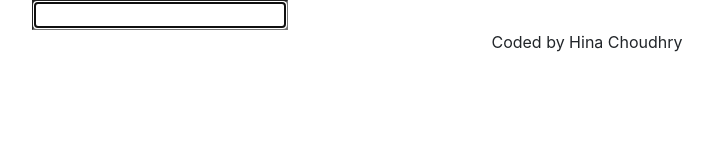
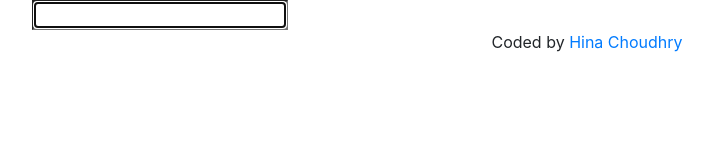
Before and after one commit to HinaChoudhry/react-dictionary-project, a React (Create React App) app: page / in a window 1280 px wide. Shown: the top 160 px of the page, without its empty margins (53-766 px from the left). Built offline with nearby package versions, Linux system fonts and the light colour scheme.

Commit message:
Added url for Github

```diff
--- a/src/App.js
+++ b/src/App.js
@@ -9,7 +9,12 @@
         <main>
           <Dictionary />
         </main>
-        <footer className="text-center">Coded by Hina Choudhry</footer>
+        <footer className="text-center">
+          Coded by{" "}
+          <a href="https://github.com/HinaChoudhry" target="_blank">
+            Hina Choudhry
+          </a>
+        </footer>
       </div>
     </div>
   );
```
